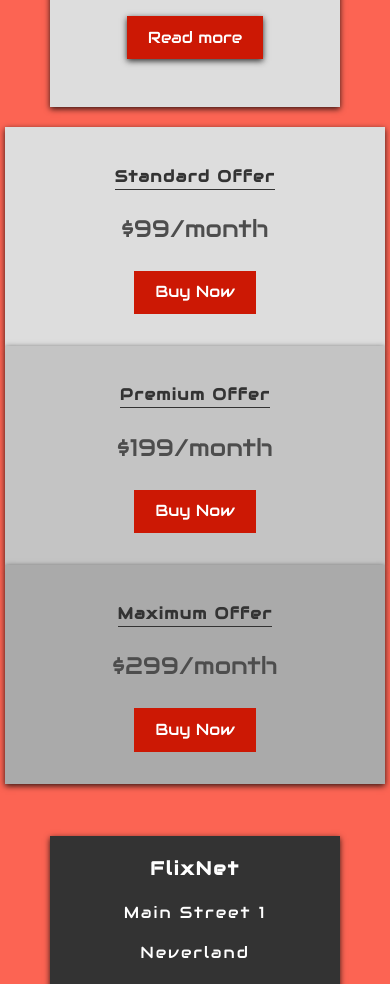
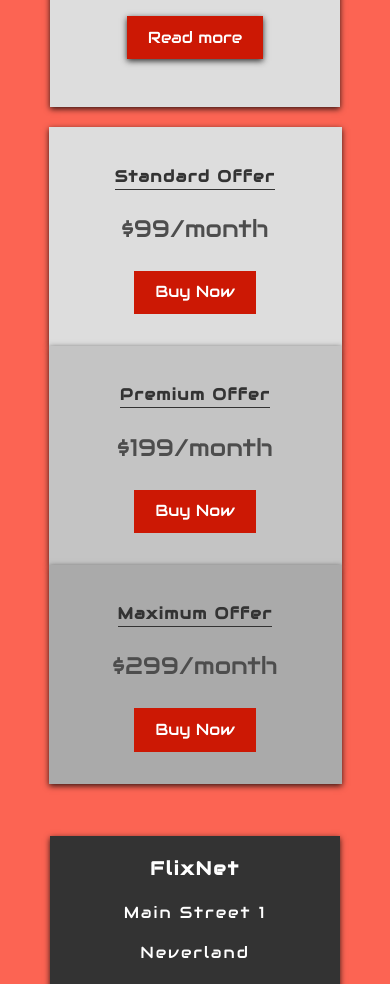
Before and after one commit to dev2theworld/flixnet_tv, a plain HTML site: page index.html in a window 390 px wide. Shown: the part 2920-3904 px from the top of the page. Drawn offline with Linux system fonts and the light colour scheme.

Commit message:
Landing page - price boxes media queries updated

```diff
--- a/scss/_media.scss
+++ b/scss/_media.scss
@@ -150,7 +150,7 @@
       flex-direction: column;
 
       &-single {
-        min-width: 275%;
+        width: 90%;
       }
     }
   }
@@ -261,18 +261,6 @@
         input {
           width: 60%;
         }
-      }
-    }
-  }
-
-  .bottom {
-
-    &-boxes {
-      display: flex;
-      flex-direction: column;
-
-        &-single {
-          min-width: 120%;
       }
     }
   }
```
Also changed, not shown: css/main.css, 1 other file.
